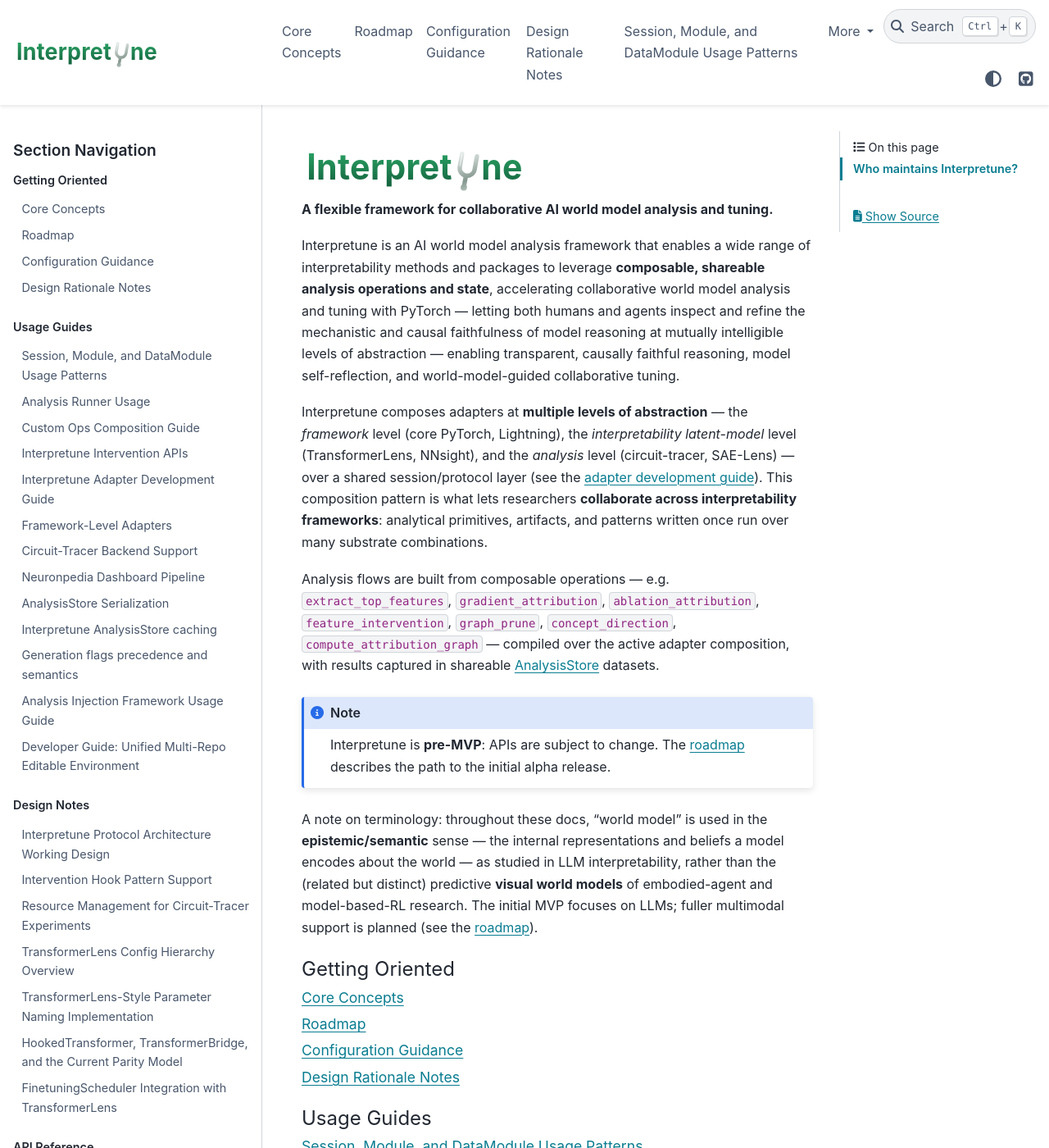
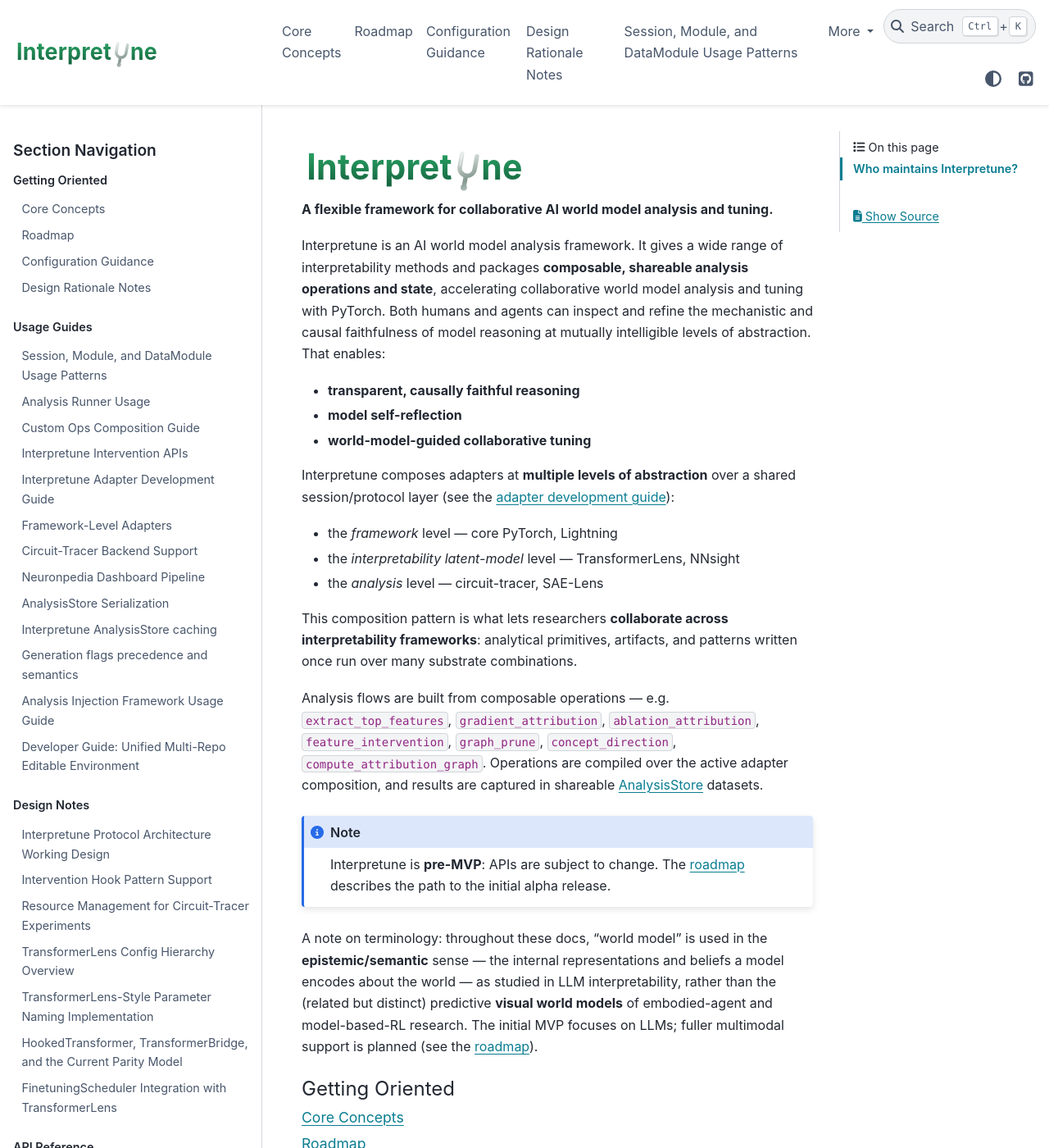
Before and after one commit to speediedan/interpretune, a Sphinx documentation site: the page built from docs/source/index.md, in a window 1280 px wide and 1400 px high. Shown: the whole window at 82% size. Built offline with Sphinx 7.4.7 and the PyData theme 0.15.4, drawn with Linux system fonts in a browser that asks for light colours.

Commit message:
Docs landing: break up the dense intro into short sentences and bullets

````diff
--- a/docs/source/index.md
+++ b/docs/source/index.md
@@ -8,24 +8,33 @@
 
 **A flexible framework for collaborative AI world model analysis and tuning.**
 
-Interpretune is an AI world model analysis framework that enables a wide range of
-interpretability methods and packages to leverage **composable, shareable analysis operations and
-state**, accelerating collaborative world model analysis and tuning with PyTorch — letting both
-humans and agents inspect and refine the mechanistic and causal faithfulness of model reasoning
-at mutually intelligible levels of abstraction — enabling transparent, causally faithful
-reasoning, model self-reflection, and world-model-guided collaborative tuning.
+Interpretune is an AI world model analysis framework. It gives a wide range of interpretability
+methods and packages **composable, shareable analysis operations and state**, accelerating
+collaborative world model analysis and tuning with PyTorch. Both humans and agents can inspect
+and refine the mechanistic and causal faithfulness of model reasoning at mutually intelligible
+levels of abstraction. That enables:
 
-Interpretune composes adapters at **multiple levels of abstraction** — the *framework* level
-(core PyTorch, Lightning), the *interpretability latent-model* level (TransformerLens, NNsight),
-and the *analysis* level (circuit-tracer, SAE-Lens) — over a shared session/protocol layer (see
-the {doc}`adapter development guide <usage/adapter_development_guide>`). This composition pattern
-is what lets researchers **collaborate across interpretability frameworks**: analytical
-primitives, artifacts, and patterns written once run over many substrate combinations.
+- **transparent, causally faithful reasoning**
+- **model self-reflection**
+- **world-model-guided collaborative tuning**
+
+Interpretune composes adapters at **multiple levels of abstraction** over a shared
+session/protocol layer (see the
+{doc}`adapter development guide <usage/adapter_development_guide>`):
+
+- the *framework* level — core PyTorch, Lightning
+- the *interpretability latent-model* level — TransformerLens, NNsight
+- the *analysis* level — circuit-tracer, SAE-Lens
+
+This composition pattern is what lets researchers **collaborate across interpretability
+frameworks**: analytical primitives, artifacts, and patterns written once run over many
+substrate combinations.
 
 Analysis flows are built from composable operations — e.g. `extract_top_features`,
 `gradient_attribution`, `ablation_attribution`, `feature_intervention`, `graph_prune`,
-`concept_direction`, `compute_attribution_graph` — compiled over the active adapter composition,
-with results captured in shareable {doc}`AnalysisStore <concepts>` datasets.
+`concept_direction`, `compute_attribution_graph`. Operations are compiled over the active
+adapter composition, and results are captured in shareable {doc}`AnalysisStore <concepts>`
+datasets.
 
 ```{note}
 Interpretune is **pre-MVP**: APIs are subject to change. The {doc}`roadmap <roadmap>` describes
````
